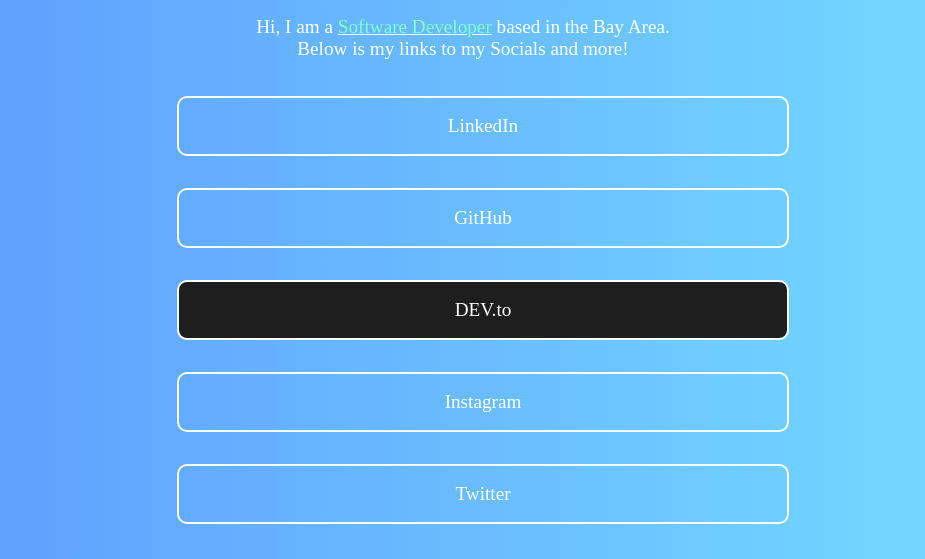
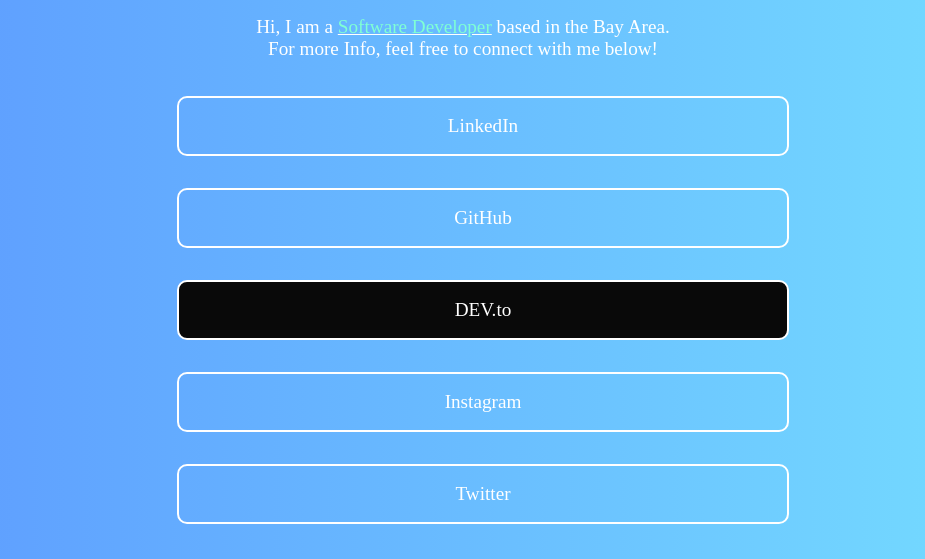
Before and after one commit to joshdaos/jd-linkhub, a website: page index.html in a window 1280 px wide. In both pictures the pointer is over the item "DEV.to". Shown: the part 249-808 px from the top of the page, without its empty margins (177-1102 px from the left). Drawn offline with nearby package versions, Linux system fonts and the light colour scheme.

Commit message:
revised bio

```diff
--- a/index.html
+++ b/index.html
@@ -19,7 +19,7 @@
     <p>Josh Daos</p>
     <p className="bio">
         Hi, I am a <u>Software Developer</u> based in the Bay Area.<br>
-        Below is my links to my Socials and more!
+        For more Info, feel free to connect with me below!
     </p>
         <div class="app__container">
             <ul class="link__container">
--- a/styles/main.css
+++ b/styles/main.css
@@ -92,7 +92,7 @@
 }
 
 #link-item-devto:hover {
-    background-color: rgb(30, 30, 30);
+    background-color: rgb(9, 9, 9);
 }
 
 #link-item-instagram:hover {
```
